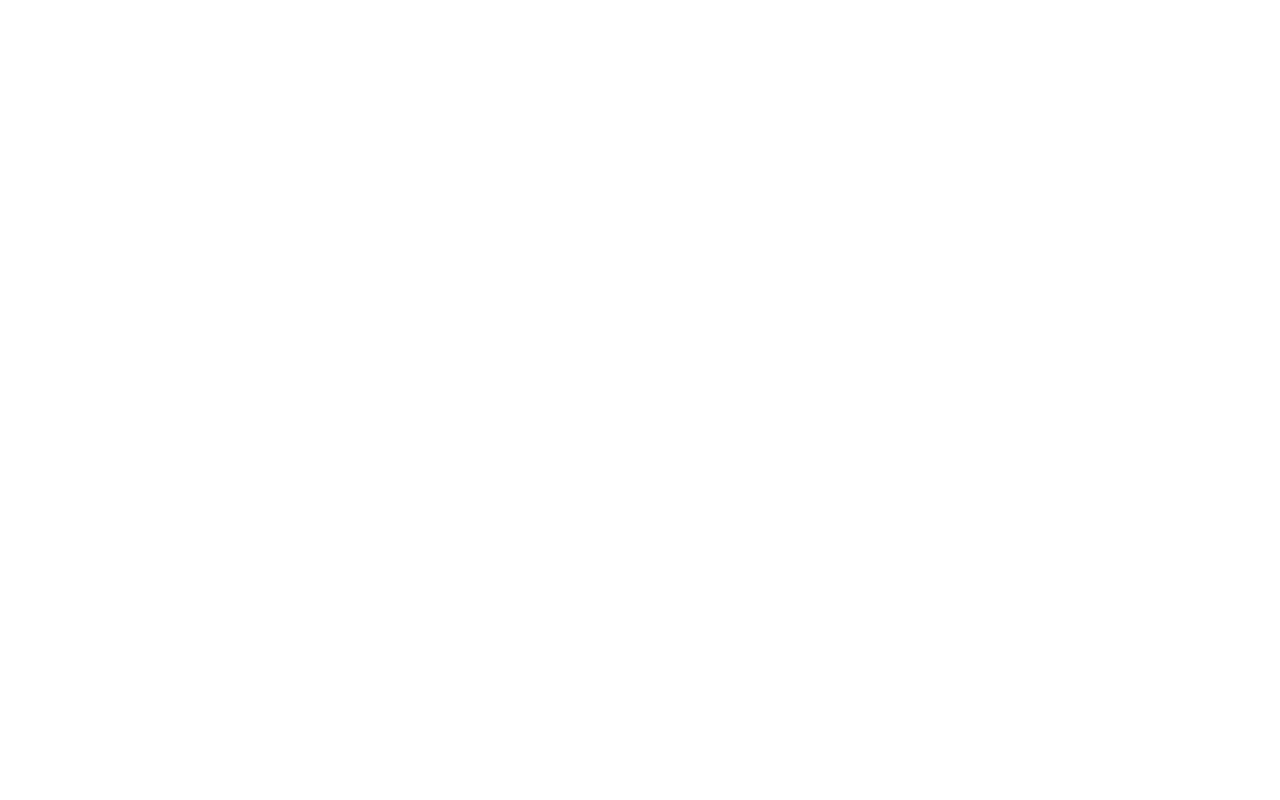
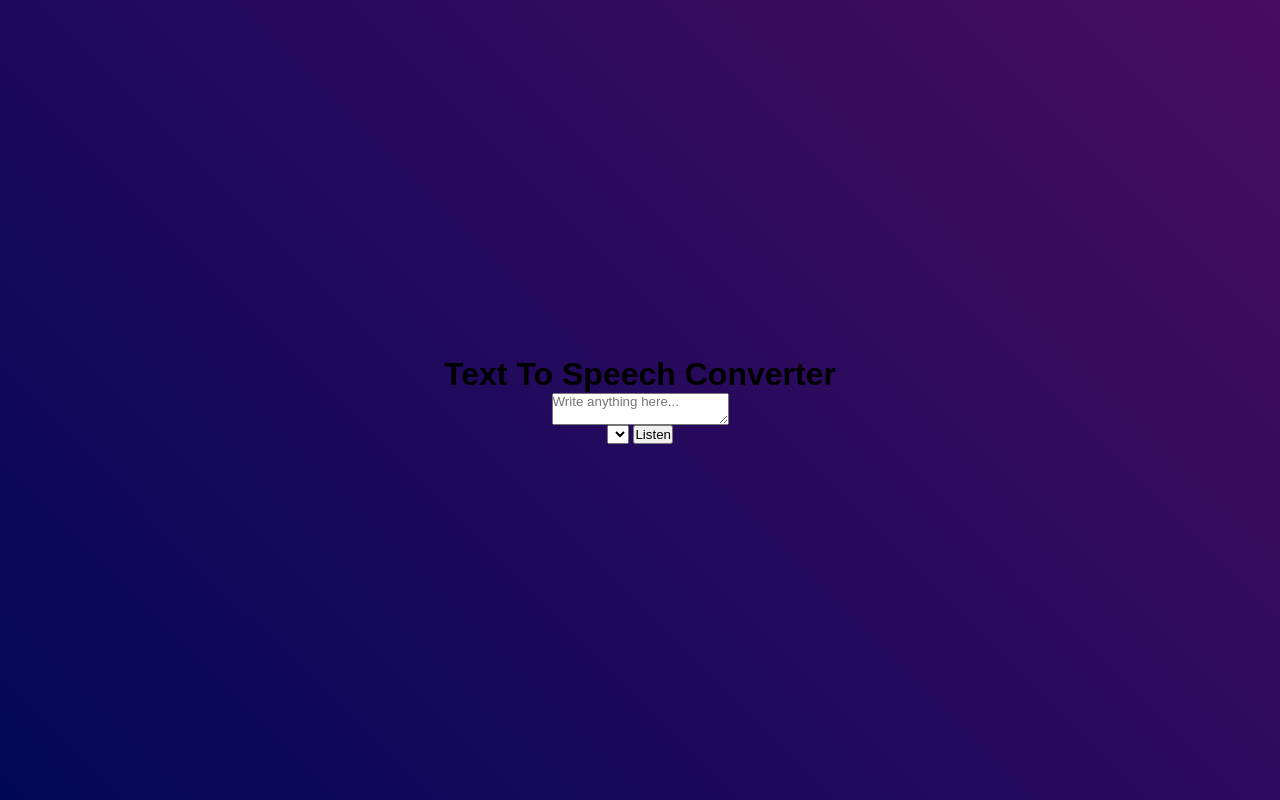
Before and after one commit to TanaraCavalcante/text-to-speech, a plain HTML site: page index.html in a window 1280 px wide. Drawn offline with Linux system fonts and the light colour scheme.

Commit message:
content into the main

```diff
--- a/css/style.css
+++ b/css/style.css
@@ -4,3 +4,13 @@
     box-sizing: border-box;
     font-family: 'Poppins', sans-serif;
 }
+
+main.hero{
+    width: 100%;
+    min-height: 100vh;
+    background: linear-gradient(45deg, #010758, #490d61);
+    display: flex;
+    align-items: center;
+    justify-content: center;
+    flex-direction: column;
+}
--- a/index.html
+++ b/index.html
@@ -12,6 +12,13 @@
 <body>
    <main class="hero">
 
+    <h1>Text To Speech Converter</h1>
+    <textarea placeholder="Write anything here..."></textarea>
+    <div class="row">
+        <select name="" id=""></select>
+        <button>Listen</button>
+    </div>
+
    </main>
 </body>
 </html>
```
